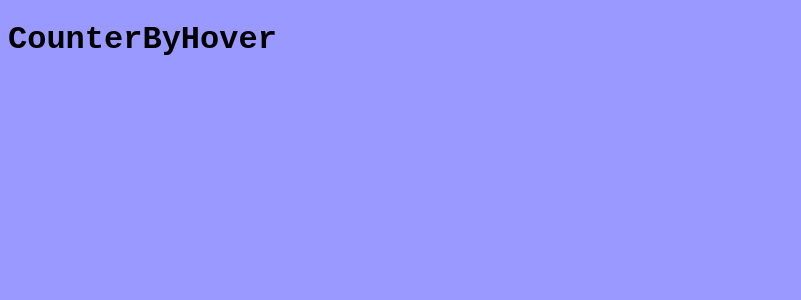
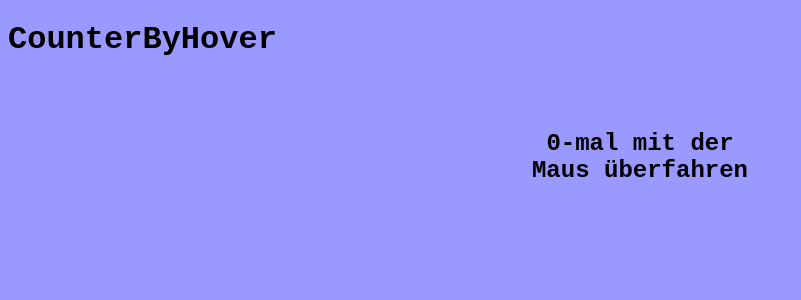
Before and after one commit to siggi-ai/Vue-Practice, a Vue app: page / in a window 1280 px wide. Shown: the top 300 px of the page, without its empty margins (0-801 px from the left). Built offline with nearby package versions, Linux system fonts and the light colour scheme.

Commit message:
method and data

```diff
--- a/src/components/CounterByHover.vue
+++ b/src/components/CounterByHover.vue
@@ -1,8 +1,20 @@
 <template>
-  <div></div>
+  <div>
+    <h2 v-on:mouseover="addCount">{{ count }}-mal mit der Maus überfahren</h2>
+  </div>
 </template>
 <script>
 export default {
   name: "Counter",
+  data() {
+    return {
+      count: 0,
+    };
+  },
+  methods: {
+    addCount() {
+      this.count += 1;
+    },
+  },
 };
 </script>
```
